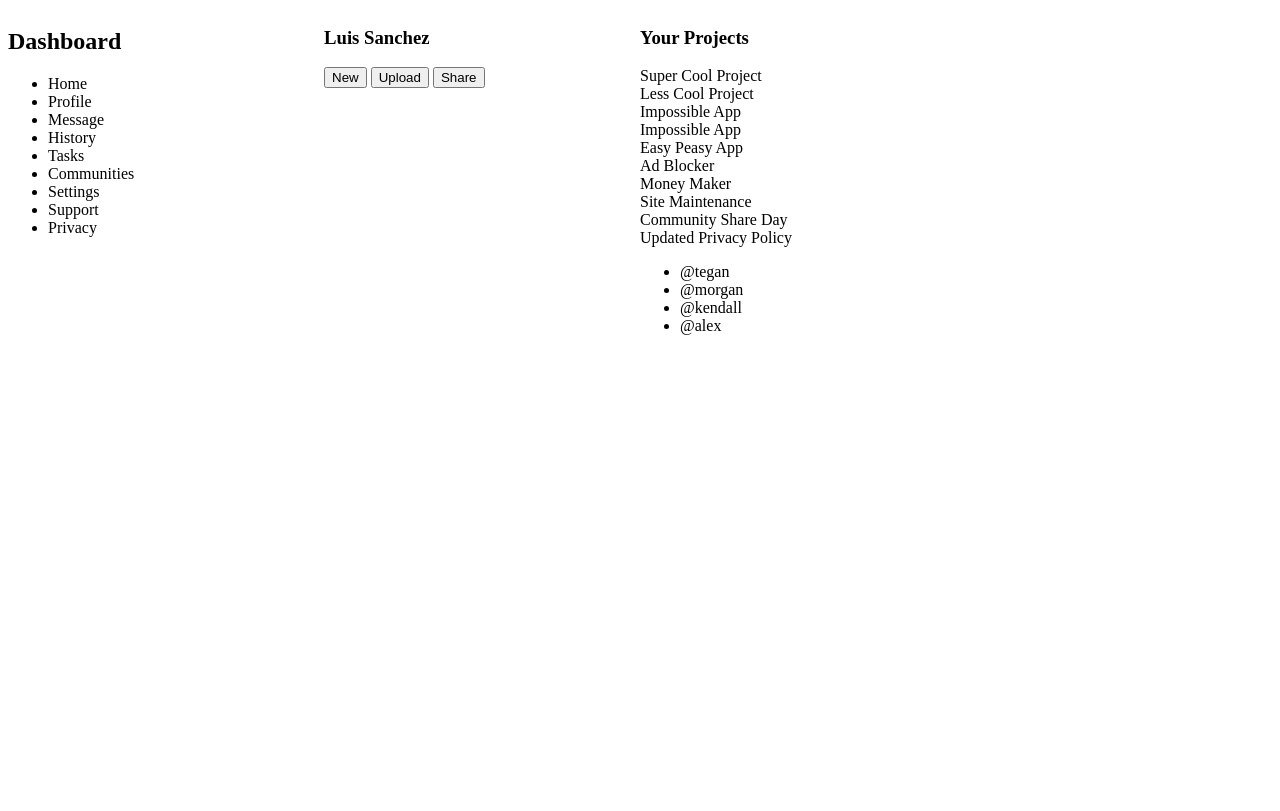
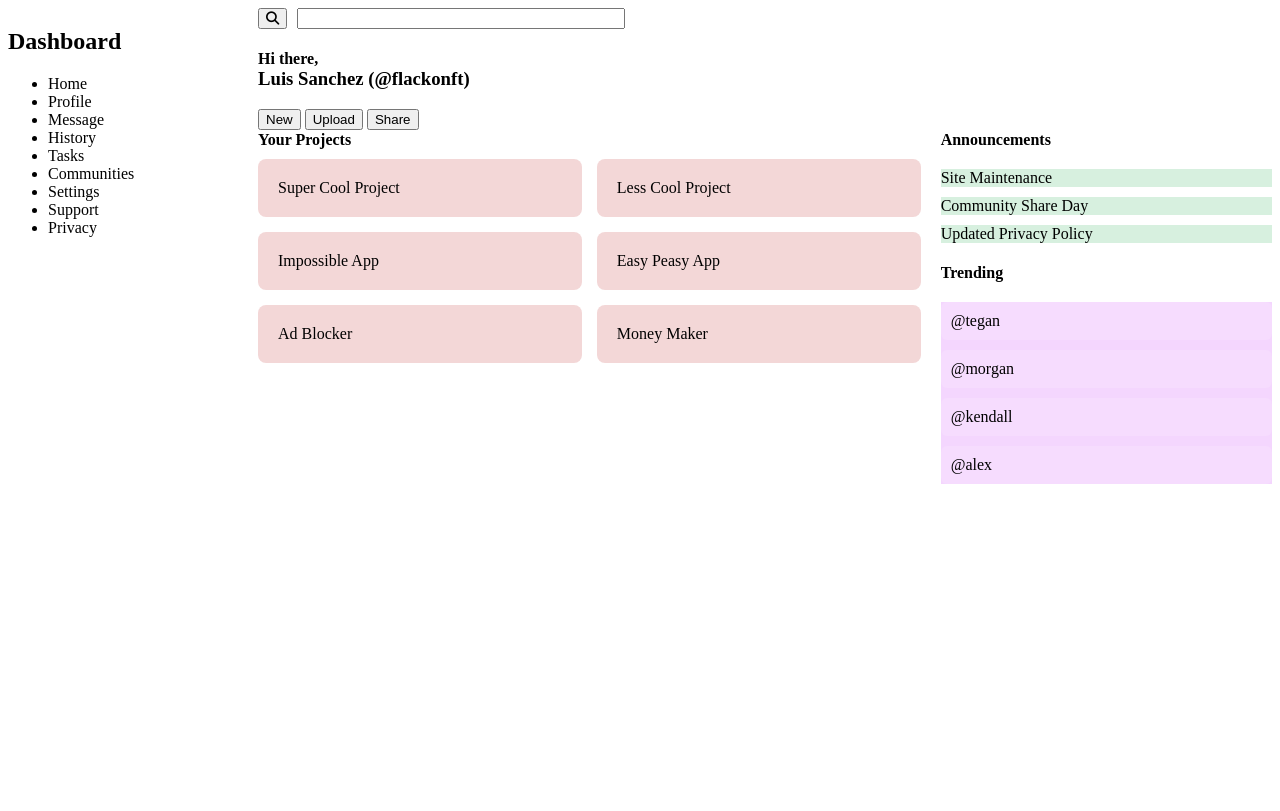
Before and after one commit to luisdaniel0/admin-dashboard, a plain HTML site: page index.html in a window 1280 px wide. Drawn offline with Linux system fonts and the light colour scheme.

Commit message:
finished entire grid structure

```diff
--- a/index.html
+++ b/index.html
@@ -4,6 +4,8 @@
     <meta charset="UTF-8">
     <meta name="viewport" content="width=device-width, initial-scale=1.0">
     <link rel="stylesheet" href="style.css">
+    <link rel="stylesheet" href="https://cdnjs.cloudflare.com/ajax/libs/font-awesome/6.5.2/css/all.min.css">
+
     <title>Document</title>
 </head>
 <body>
@@ -27,7 +29,14 @@
 
         <!-- HEADER -->
         <div class="header">
-            <h3>Luis Sanchez</h3>
+            <div class="searchbar">
+                <input type="text">
+                <button type="submit">
+                    <i class="fas fa-search"></i>
+                </button>
+            </div>
+            <h4>Hi there,</h4>
+            <h3>Luis Sanchez (@flackonft)</h3>
             <button>New</button>
             <button>Upload</button>
             <button>Share</button>
@@ -37,34 +46,39 @@
 <div class="main-content">
 
     <!-- LEFT: PROJECTS -->
+    <section class="projects-section">
+        <h3>Your Projects</h3>
         <div class="projects">
-                <h3>Your Projects</h3>
             <div class="card">Super Cool Project</div>
             <div class="card">Less Cool Project</div>
-                <div class="card">Impossible App</div>
             <div class="card">Impossible App</div>
             <div class="card">Easy Peasy App</div>
             <div class="card">Ad Blocker</div>
             <div class="card">Money Maker</div>
         </div>
+    </section>
 
-            <!-- RIGHT: ANNOUNCMENTS AND TRENDING -->
+    <!-- RIGHT: ANNOUNCEMENTS + TRENDING -->
     <div class="right-panel">
+
+        <section class="announcements-section">
+            <h3>Announcements</h3>
             <div class="announcements">
                 <div class="right-card">Site Maintenance</div>
                 <div class="right-card">Community Share Day</div>
                 <div class="right-card">Updated Privacy Policy</div>
             </div>
-                <div class="trending">
+        </section>
+
+        <section class="trending-section">
+            <h3>Trending</h3>
             <ul class="media-handles">
                 <li>@tegan</li>
                 <li>@morgan</li>
                 <li>@kendall</li>
                 <li>@alex</li>
             </ul>
-                </div>
-            </div>
-
+        </section>
 
     </div>
 </div>
--- a/style.css
+++ b/style.css
@@ -1,5 +1,125 @@
-.container{
-    display:grid;
-    grid-template-columns: repeat(4, 1fr);
-    grid-template-rows: repeat(4, 1fr);
+.container {
+    display: grid;
+    grid-template-columns: 250px 1fr; /* Sidebar fixed, rest flexible */
+    grid-template-rows: auto 1fr;     /* Header auto height, main fills */
+    height: 100vh;
 }
+
+.sidebar {
+    grid-row: 1 / span 2; /* spans both rows */
+}
+
+.header {
+    grid-column: 2; /* goes in second column */
+}
+
+.main-content {
+    grid-column: 2; /* also in second column */
+    display: grid;
+    grid-template-columns: 2fr 1fr; /* Projects bigger than right panel */
+    gap: 20px;
+}
+
+.projects{
+    display: grid;
+    grid-template-columns: 1fr 1fr;
+    gap:15px;
+}
+
+/* .right-panel{
+    display: grid;
+    grid-template-rows: auto auto;
+    gap: 20px;
+} */
+.card {
+    background: #b80d0d2a;
+    padding: 20px;
+    border-radius: 8px;
+}
+
+.announcements{
+    display: grid;
+    gap:10px;
+}
+
+.right-card{
+    background: #0ca53f2a;
+
+
+}
+
+.media-handles{
+    background: #bd07f52a;
+    padding:15px;
+    list-style: none;
+    display: grid;
+    gap:10px;
+
+}
+
+.media-handles li {
+    padding:10px;
+    background: #fff2;
+    border-radius: 6px;
+}
+
+.trending{
+    display: grid;
+    gap:10px;
+    grid-template-rows: auto 1fr;
+}
+
+
+.right-panel {
+    display: flex;
+    flex-direction: column;
+    gap: 20px;
+}
+
+.announcements-section,
+.trending-section {
+    display: flex;
+    flex-direction: column;
+    gap: 10px;
+}
+
+.announcements {
+    display: grid;
+    gap: 10px;
+}
+
+.media-handles {
+    display: grid;
+    gap: 10px;
+    padding: 0;
+    margin: 0;
+    list-style: none;
+}
+
+.announcements-section h3,
+.trending-section h3,
+.projects-section h3 {
+     margin: 0 0 10px 0; /* remove top margin, small gap below */
+    font-size: 1rem;    /* smaller heading size */
+    line-height: 1.2;   /* tighter text spacing */
+}
+
+.searchbar{
+    display:flex;
+    gap:10px;
+    flex-direction: row-reverse;
+   justify-content: flex-end;
+}
+
+.searchbar input{
+    width:25vw;
+}
+
+h4{
+    margin-bottom: 0;
+
+}
+
+h3{
+    margin-top:0;
+}
```
Lines whose indentation alone changed are shown as unchanged.
